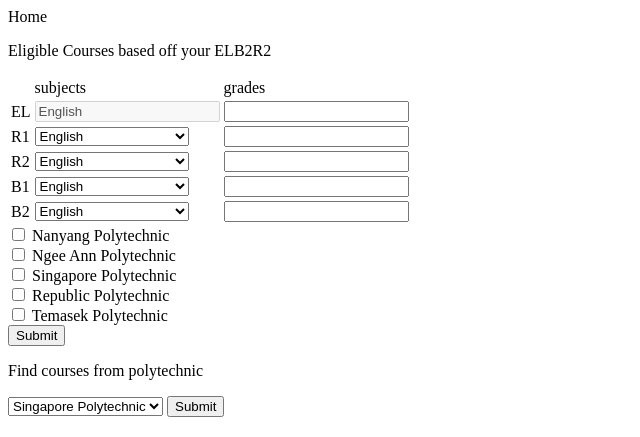
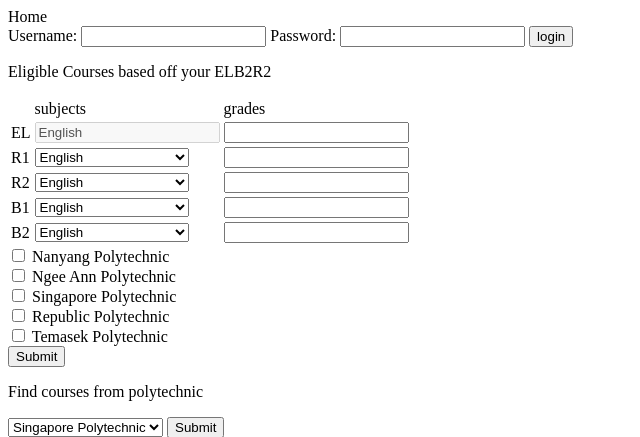
Before and after one commit to micdiary/2103, a Flask app: page / in a window 1280 px wide. Shown: the top 437 px of the page, without its empty margins (0-640 px from the left). Run offline with Flask 2, Linux system fonts and the light colour scheme.

Commit message:
flask login with session

```diff
--- a/code/flaskProject/app.py
+++ b/code/flaskProject/app.py
@@ -1,7 +1,10 @@
-from flask import Flask, render_template, request
+from flask import Flask, render_template, request, session, g
 import mysql.connector
+import os
 
 app = Flask(__name__)
+
+app.secret_key = os.urandom(24)
 ###########################################################
 # change to your own mySQL credentials and database names or it wont connect to your DB
 ###########################################################
@@ -26,12 +29,32 @@
     DBData = mycursor.fetchall()
     mycursor.close()
     return DBData
+
+@app.before_request
+def before_request():
+    g.user = None
+
+    if 'user' in session:
+        g.user = session['user']
+
 #main page
 @app.route('/', methods=["GET", "POST"])
 def index():  # put application's code here
 
     if request.method == "POST":
         # eligible courses form
+        if "login-attempt" in request.form:
+            username = request.form['username']
+            password = request.form['password']
+            sqlQuery = "SELECT 1 from users WHERE username = "+"'"+username+"'"+" AND password = "+"'"+password+"'"
+            authUser = connectToDB(sqlQuery)
+            print(authUser)
+            session.pop('user', None)
+            if authUser:
+                session['user'] = username
+                return render_template("index.html", login = username)
+            return render_template("index.html")
+
         if "eligible-course" in request.form:
             # get total aggregate
             school = "all polytechnics"
--- a/code/flaskProject/templates/index.html
+++ b/code/flaskProject/templates/index.html
@@ -1,5 +1,16 @@
 {% block title %}Home{% endblock %}
 {% block content %}
+
+
+    {% if not login %}
+        <form method="post">
+            Username: <input name="username">
+            Password: <input name="password">
+            <input type="submit" id="login-attempt" name="login-attempt" value="login">
+        </form>
+    {% else %}
+        <p> Welcome back {{ login }}</p>
+    {% endif %}
     <p>Eligible Courses based off your ELB2R2</p>
     <form method="post">
         <table>
--- /dev/null
+++ b/code/requirements.txt
@@ -0,0 +1,3 @@
+flask
+mysql-connector-python
+flask-login
```
